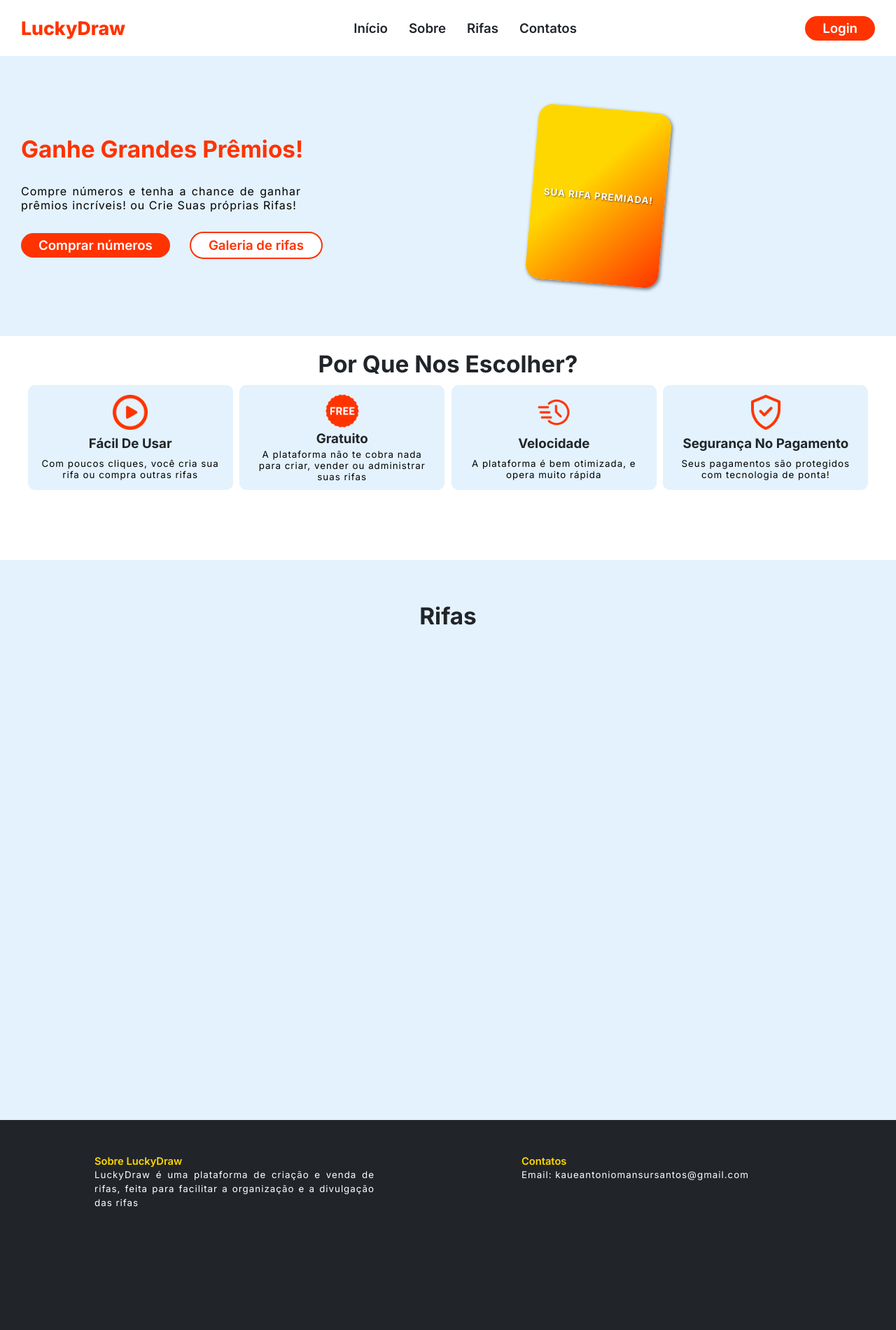
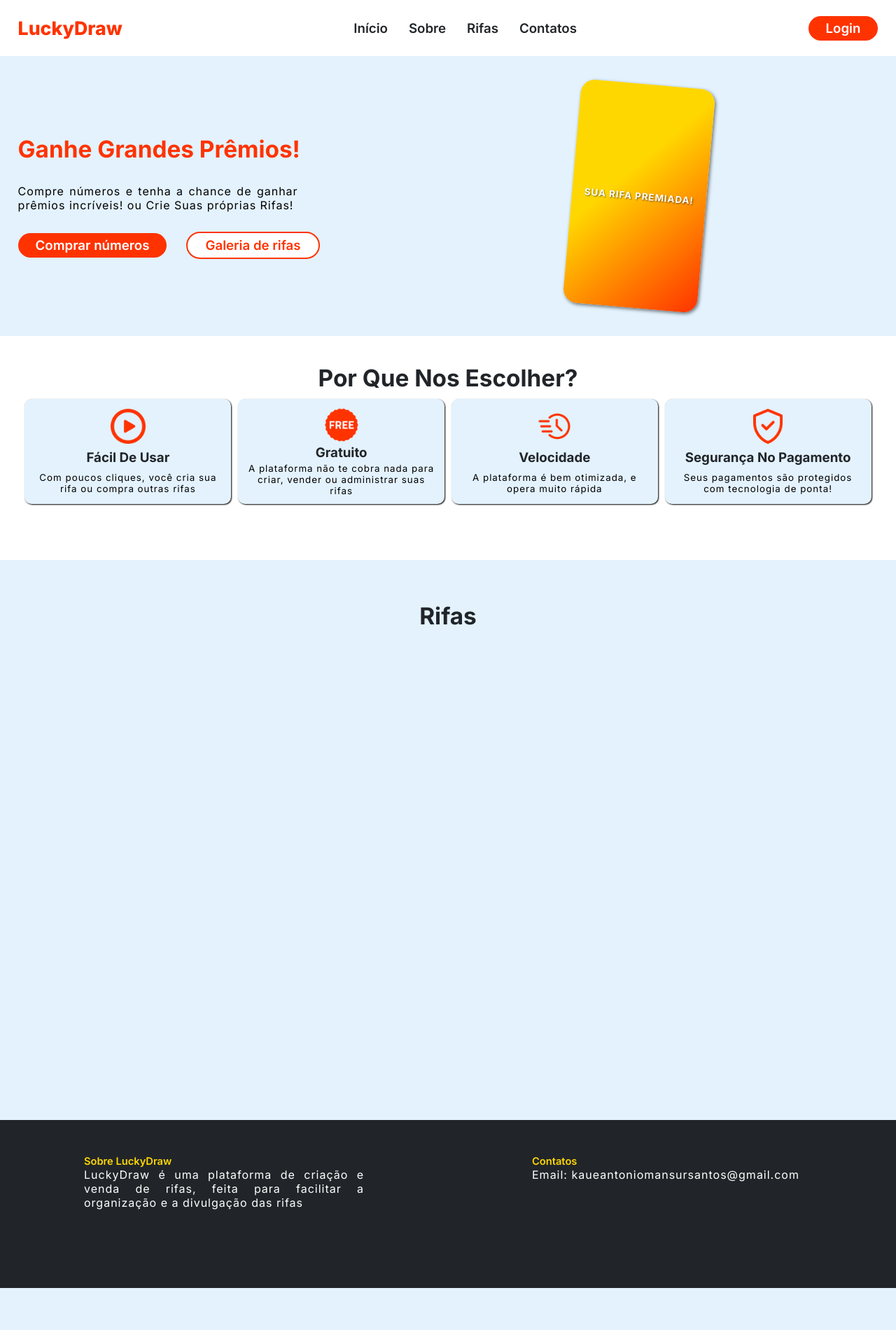
Before and after one commit to KaueMansur/lucky_draw, a PHP site: page / in a window 1280 px wide. Shown: the whole page at 70% size. After the commit the page ends 1840 px from the top, so only its background shows below. Run offline with PHP 8.4, Linux system fonts and the light colour scheme; data that the repository does not hold is empty.

Commit message:
index responsiva

```diff
--- a/assets/css/style.css
+++ b/assets/css/style.css
@@ -54,7 +54,7 @@ html{
     justify-content: space-between;
     height: 10vh;
     align-items: center;
-    padding-inline: 30px;
+    padding-inline: 2vw;
     position: fixed;
     z-index: 1;
     top: 0;
@@ -109,7 +109,7 @@ html{
     background-color: var(--azul-claro);
     width: 100%;
     height: 60vh;
-    padding-inline: 30px;
+    padding-inline: 2vw;
     display: flex;
     justify-content: space-between;
     align-items: center;
@@ -152,8 +152,8 @@ p {
 
 #diferencial {
     background-color: var(--fundo-principal);
-    padding-inline: 30px;
-    height: 40vh;
+    padding: 20px 2vw;
+    min-height: 40vh;
 }
 
 .subtitulo {
@@ -169,6 +169,7 @@ p {
 #cards_diferencial_container {
     display: flex;
     justify-content: space-evenly;
+    align-items: center;
 }
 
 .card_diferencial {
@@ -181,6 +182,7 @@ p {
     align-items: center;
     justify-content: space-around;
     padding: 10px 0;
+    box-shadow: 1px 1px 2px #000;
 }
 
 .card_diferencial h3 {
@@ -197,21 +199,26 @@ p {
 
 #main {
     background-color: var(--azul-claro);
-    padding-inline: 30px;
+    padding-inline: 2vw;
     padding-bottom: 40px;
     padding-top: 40px;
+    /* height: fit-content; */
     min-height: 100vh;
+    display: flex;
+    flex-direction: column;
+    align-items: center;
 }
 
 .cards_rifa_container {
     display: flex;
-    justify-content: space-around;
+    justify-content: space-between;
     flex-wrap: wrap;
+    padding-inline: 1vw;
 }
 
 .rifas {
     margin-bottom: 25px;
-    width: 30vw;
+    width: 28vw;
     height: 200px;
     background-image: linear-gradient(135deg, var(--vermelho-primario), var(--amarelo-primario));
     border-radius: 10px;
@@ -255,14 +264,26 @@ p {
 
 #footer {
     background-color: var(--cinza-escuro);
-    height: 300px;
+    height: 30vh;
     padding-top: 50px;
+    max-width: 100vw;
+}
+
+html{
+    overflow-x: hidden;
 }
 
 #footer_content {
     display: flex;
-    padding-inline: 30px;
     justify-content: space-around;
+}
+
+.legenda_footer{
+    color: #fff;
+}
+
+.li_footer{
+    list-style-type: none;
 }
 
 .article_footer {
@@ -271,15 +292,26 @@ p {
     justify-content: space-around; */
 }
 
+.article_footer{
+    width: 40%;
+    /* height: 100%; */
+}
+
 .article_footer p {
     /* width: 18vw; */
     letter-spacing: 1px;
     line-height: 20px;
+    width: 100%;
+    height: 100%;
 }
 
 .article_footer p {
     color: #fff;
-    font-size: 10pt;
+    font-size: 1em;
+}
+
+.img_vantagens{
+    height: 50px;
 }
 
 .titulo_footer {
@@ -731,10 +763,11 @@ p {
 
 .card_dourado {
     background-image: linear-gradient(135deg, var(--amarelo-primario) 40%, var(--vermelho-primario));
-    height: 250px;
-    width: 190px;
+    min-width: 170px;
+    height: 40vh;
+    width: 15vw;
     border-radius: 20px;
-    margin-right: 300px;
+    margin-right: 20%;
     transform: rotate(5deg);
     box-shadow: #0008 2px 2px 5px;
     display: flex;
@@ -750,6 +783,12 @@ p {
     text-transform: uppercase;
     text-align: center;
     text-shadow: #0008 1px 1px 2px;
+}
+
+.btn_hero{
+    display: flex;
+    justify-content: center;
+    gap: 30px;
 }
 
 .espaco_usuarios_temp {
--- a/assets/js/script.js
+++ b/assets/js/script.js
@@ -1,5 +1,13 @@
 let checkBox = document.querySelectorAll(".criar_venda_checkbox");
+let menu = document.getElementById("menu_hamburguer");
 
+function abrirMenu(){
+    if(menu.style.display == "block"){
+        menu.style.display = "none";
+    } else{
+        menu.style.display = "block";
+    }
+}
 
 function abrirRifa(idRifa) {
     document.getElementById("id" + idRifa).style.display = "flex";
--- a/index.php
+++ b/index.php
@@ -66,6 +66,7 @@ foreach ($listaDasRifas as $rifa) {
     <meta name="viewport" content="width=device-width, initial-scale=1.0">
     <title>página principal</title>
     <link rel="stylesheet" href="assets/css/style.css">
+    <link rel="stylesheet" href="assets/css/responsividade.css">
 </head>
 
 <body>
@@ -73,12 +74,12 @@ foreach ($listaDasRifas as $rifa) {
 
         <nav id="nav">
             <h2 class="logo">LuckyDraw</h2>
-            <ul class="ul_nav">
+            <ul class="ul_nav nav">
                 <li><a href="#header" class="nav_links">Início</a></li>
                 <li><a href="#footer" class="nav_links">Sobre</a></li>
                 <li><a href="#main" class="nav_links">Rifas</a></li>
+                <li><a href="#footer" class="nav_links">Contatos</a></li>
                 <!-- <li><a href="#" class="nav_links">Results</a></li> -->
-                <li><a href="#footer" class="nav_links">Contatos</a></li>
             </ul>
             <ul class="ul_nav">
                 <?php if (!isset($_SESSION["usuario"])) { ?>
@@ -89,53 +90,63 @@ foreach ($listaDasRifas as $rifa) {
             </ul>
         </nav>
         <section id="hero">
-            <article class="hero_content">
+            <li class="hero_content">
+                <button class="btn_menu_hamburguer" onclick="abrirMenu()"><img src="assets/img/icons/hamburguer-menu.png" alt=""></button>
+                <aside class="menu_hamburguer" id="menu_hamburguer">
+                    <ul class="ul_nav menu">
+                        <li><a href="#header" class="nav_links">Início</a></li>
+                        <li><a href="#footer" class="nav_links">Sobre</a></li>
+                        <li><a href="#main" class="nav_links">Rifas</a></li>
+                        <li><a href="#footer" class="nav_links">Contatos</a></li>
+                        <!-- <li><a href="#" class="nav_links">Results</a></li> -->
+                    </ul>
+                </aside>
                 <h1 class="titulo">Ganhe Grandes Prêmios!</h1>
-                <p>Compre números e tenha a chance de ganhar prêmios incríveis! ou Crie Suas próprias Rifas!</p>
+                <p class="legenda_titulo">Compre números e tenha a chance de ganhar prêmios incríveis! ou Crie Suas próprias Rifas!</p>
                 <!-- <p>Crie suas próprias rifas!</p> -->
-                <div>
+                <div class="btn_hero">
                     <a href="#" class="btn_nav">Comprar números</a>
                     <!-- <a class="btn_nav" href="src/view/criarRifa.php">Criar Rifa</a> -->
                     <a class="btn_nav white" href="src/view/galeria_rifas.php">Galeria de rifas</a>
                     <!-- <a class="btn_nav" href="#">View Prizes</a> -->
                     <!-- <a class="btn_nav white" href="#">Buy Tickets</a> -->
                 </div>
-            </article>
+            </li>
             <div class="card_dourado">
                 <p class="legenda_hero">Sua rifa premiada!</p>
             </div>
         </section>
         <section id="diferencial">
             <h2 class="subtitulo">Por Que Nos Escolher?</h2>
-            <div id="cards_diferencial_container">
-                <article class="card_diferencial">
-                    <img src="assets/img/icons/facil_de_usar.png" alt="Ícone: fácil de usar" height="50px">
+            <ul id="cards_diferencial_container">
+                <li class="card_diferencial">
+                    <img src="assets/img/icons/facil_de_usar.png" alt="Ícone: fácil de usar" class="img_vantagens">
                     <h3>Fácil De Usar</h3>
-                    <p>Com poucos cliques, você cria sua rifa ou compra outras rifas</p>
-                </article>
-                <article class="card_diferencial">
-                    <img src="assets/img/icons/free.png" alt="ícone de símbolo grátis" height="50px">
+                    <p class="legenda_diferencial">Com poucos cliques, você cria sua rifa ou compra outras rifas</p>
+                </li>
+                <li class="card_diferencial">
+                    <img src="assets/img/icons/free.png" alt="ícone de símbolo grátis" class="img_vantagens">
                     <h3>Gratuito</h3>
-                    <p>A plataforma não te cobra nada para criar, vender ou administrar suas rifas</p>
-                </article>
-                <article class="card_diferencial">
-                    <img src="assets/img/icons/velocidade.png" alt="Ícone de velocidade" height="50px">
+                    <p class="legenda_diferencial">A plataforma não te cobra nada para criar, vender ou administrar suas rifas</p>
+                </li>
+                <li class="card_diferencial">
+                    <img src="assets/img/icons/velocidade.png" alt="Ícone de velocidade" class="img_vantagens">
                     <h3>Velocidade</h3>
-                    <p>A plataforma é bem otimizada, e opera muito rápida</p>
-                </article>
-                <article class="card_diferencial">
-                    <img src="assets/img/icons/seguranca.png" alt="ícone de segurança" height="50px">
+                    <p class="legenda_diferencial">A plataforma é bem otimizada, e opera muito rápida</p>
+                </li>
+                <li class="card_diferencial">
+                    <img src="assets/img/icons/seguranca.png" alt="ícone de segurança" class="img_vantagens">
                     <h3>Segurança No Pagamento</h3>
-                    <p>Seus pagamentos são protegidos com tecnologia de ponta!</p>
-                </article>
-            </div>
+                    <p class="legenda_diferencial">Seus pagamentos são protegidos com tecnologia de ponta!</p>
+                </li>
+            </ul>
         </section>
     </header>
 
     <main id="main">
         <h2 class="subtitulo">Rifas</h3>
 
-            <section>
+            <!-- <section class="cards_rifa_container_container"> -->
 
             <ul class="cards_rifa_container">
                 <?php foreach ($listaDasRifas as $rifa) { ?>
@@ -227,20 +238,20 @@ foreach ($listaDasRifas as $rifa) {
                 ?>
             </ul>
 
-            </section>
+            <!-- </section> -->
     </main>
 
     <footer id="footer">
-        <div id="footer_content">
-            <article class="article_footer">
+        <ul id="footer_content">
+            <li class="li_footer">
                 <h4 class="titulo_footer">Sobre LuckyDraw</h4>
-                <p>LuckyDraw é uma plataforma de criação e venda de rifas, feita para facilitar a organização e a divulgação das rifas</p>
-            </article>
-            <article class="article_footer">
+                <p class="legenda_footer">LuckyDraw é uma plataforma de criação e venda de rifas, feita para facilitar a organização e a divulgação das rifas</p>
+            </li>
+            <li class="li_footer">
                 <h4 class="titulo_footer">Contatos</h4>
-                <p>Email: kaueantoniomansursantos@gmail.com</p>
-            </article>
-        </div>
+                <p class="legenda_footer">Email: kaueantoniomansursantos@gmail.com</p>
+            </li>
+        </ul>
     </footer>
 
 
--- a/src/view/galeria_rifas.php
+++ b/src/view/galeria_rifas.php
@@ -27,6 +27,7 @@ foreach ($listaDeRifas as $r) {
     <meta charset="UTF-8">
     <meta name="viewport" content="width=device-width, initial-scale=1.0">
     <link rel="stylesheet" href="../../assets/css/style.css">
+    <link rel="stylesheet" href="../../assets/css/responsividade.css">
     <title>Galeria de Rifas</title>
 </head>
 
```
Also changed, not shown: other parts of assets/css/style.css (+36 -3 lines), assets/css/responsividade.css (added, +84 -0 lines), assets/css/responsividade_teste.css (added, +278 -0 lines), assets/img/icons/hamburguer-menu.png (added). Lines whose indentation alone changed are shown as unchanged.
